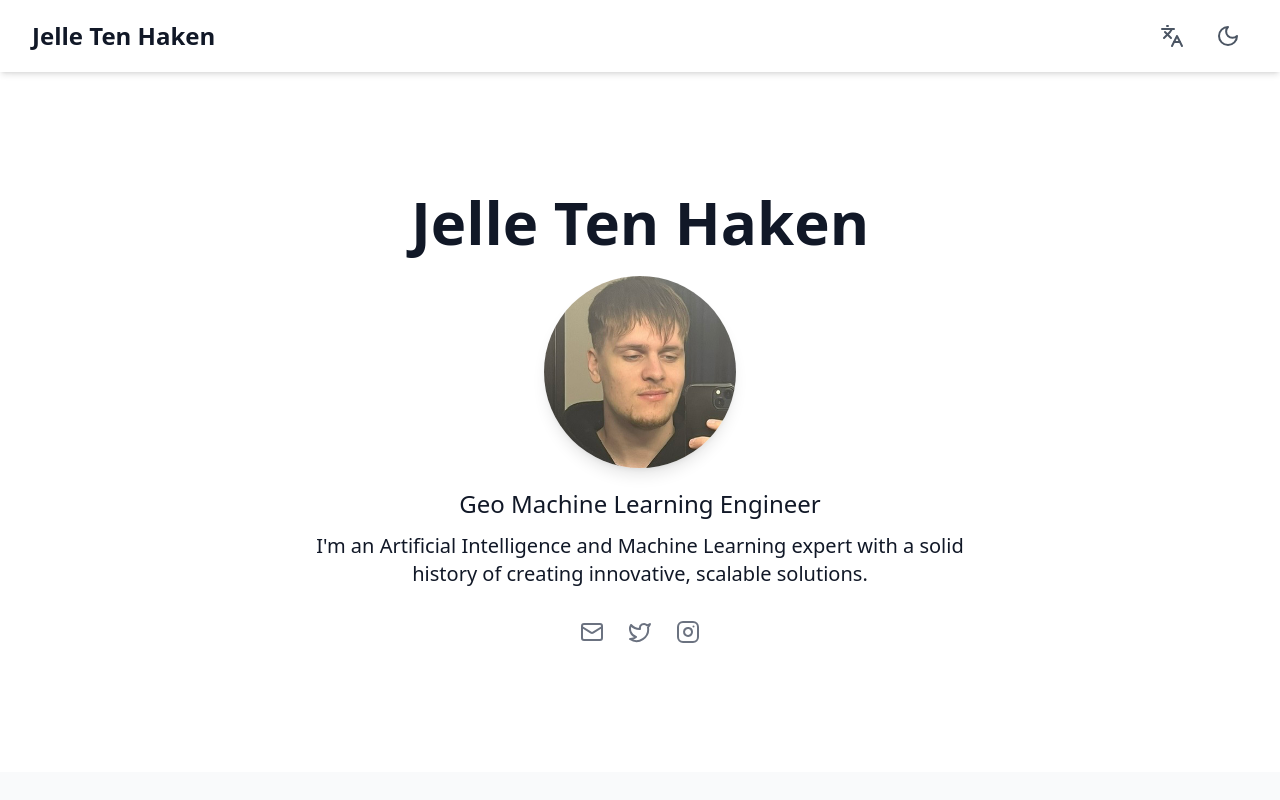
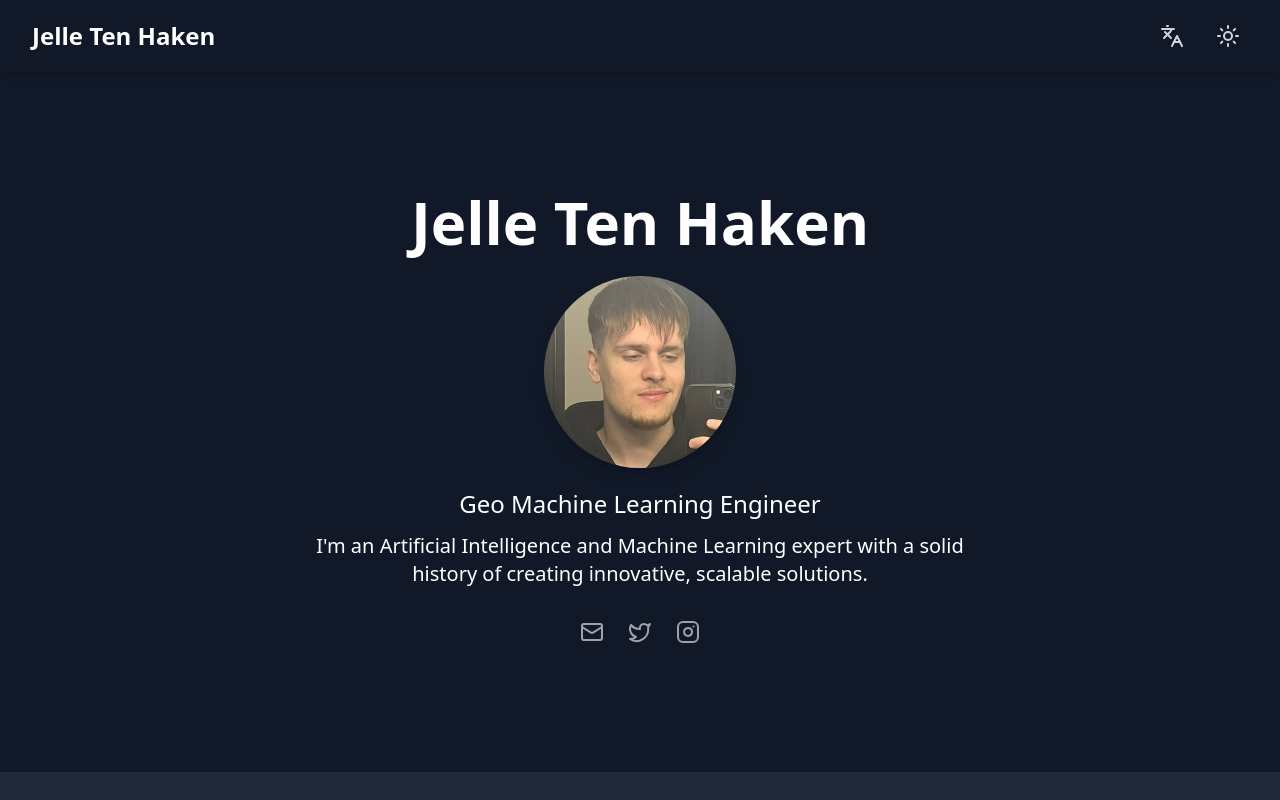
Before and after one commit to mmdmcy/mmdmcy.github.io, a React (Vite) app: page / in a window 1280 px wide. Shown: the top 800 px of the page. Built offline with nearby package versions, Linux system fonts and the light colour scheme.

Commit message:
Dark mode + SEO Optimization

```diff
--- a/index.html
+++ b/index.html
@@ -4,7 +4,29 @@
     <meta charset="UTF-8" />
     <link rel="icon" type="image/svg+xml" href="/vite.svg" />
     <meta name="viewport" content="width=device-width, initial-scale=1.0" />
-    <title>Create Portfolio Website</title>
+
+    <!-- Primary Meta Tags -->
+    <title>Jelle ten Haken's Portfolio - Geo Machine Learning Engineer</title>
+    <meta name="title" content="Jelle ten Haken's Portfolio - Geo Machine Learning Engineer">
+    <meta name="description" content="Artificial Intelligence and Machine Learning expert specializing in geospatial data analysis and sustainable solutions.">
+
+    <!-- Open Graph / Facebook -->
+    <meta property="og:type" content="website">
+    <meta property="og:title" content="Jelle ten Haken's Portfolio - Geo Machine Learning Engineer">
+    <meta property="og:description" content="Artificial Intelligence and Machine Learning expert specializing in geospatial data analysis and sustainable solutions.">
+
+    <!-- Twitter -->
+    <meta property="twitter:card" content="summary_large_image">
+    <meta property="twitter:title" content="Jelle ten Haken's Portfolio - Geo Machine Learning Engineer">
+    <meta property="twitter:description" content="Artificial Intelligence and Machine Learning expert specializing in geospatial data analysis and sustainable solutions.">
+
+    <!-- Keywords -->
+    <meta name="keywords" content="Geo Machine Learning, AI Engineer, Machine Learning Expert, Geospatial Data, Sustainable Solutions, Artificial Intelligence, Utrecht, Netherlands">
+
+    <!-- Additional Meta Tags -->
+    <meta name="author" content="Jelle ten Haken">
+    <meta name="robots" content="index, follow">
+    <meta name="language" content="English">
   </head>
   <body>
     <div id="root"></div>
--- a/src/index.css
+++ b/src/index.css
@@ -3,25 +3,21 @@
 @tailwind utilities;
 
 :root {
-  --foreground-rgb: 0, 0, 0;
-  --background-start-rgb: 214, 219, 220;
-  --background-end-rgb: 255, 255, 255;
+  --foreground-rgb: 255, 255, 255;
+  --background-start-rgb: 17, 24, 39;
+  --background-end-rgb: 17, 24, 39;
 }
 
 .dark {
   --foreground-rgb: 255, 255, 255;
-  --background-start-rgb: 0, 0, 0;
-  --background-end-rgb: 0, 0, 0;
+  --background-start-rgb: 17, 24, 39;
+  --background-end-rgb: 17, 24, 39;
 }
 
 body {
   color: rgb(var(--foreground-rgb));
-  background: linear-gradient(
-      to bottom,
-      transparent,
-      rgb(var(--background-end-rgb))
-    )
-    rgb(var(--background-start-rgb));
+  background: rgb(var(--background-start-rgb));
+  min-height: 100vh;
 }
 
 @layer utilities {
--- a/src/store/useStore.ts
+++ b/src/store/useStore.ts
@@ -9,7 +9,7 @@ interface Store {
 }
 
 export const useStore = create<Store>((set) => ({
-  isDarkMode: false,
+  isDarkMode: true, // Set dark mode as default
   toggleDarkMode: () => set((state) => ({ isDarkMode: !state.isDarkMode })),
   language: 'en',
   setLanguage: (language) => set({ language }),
```
